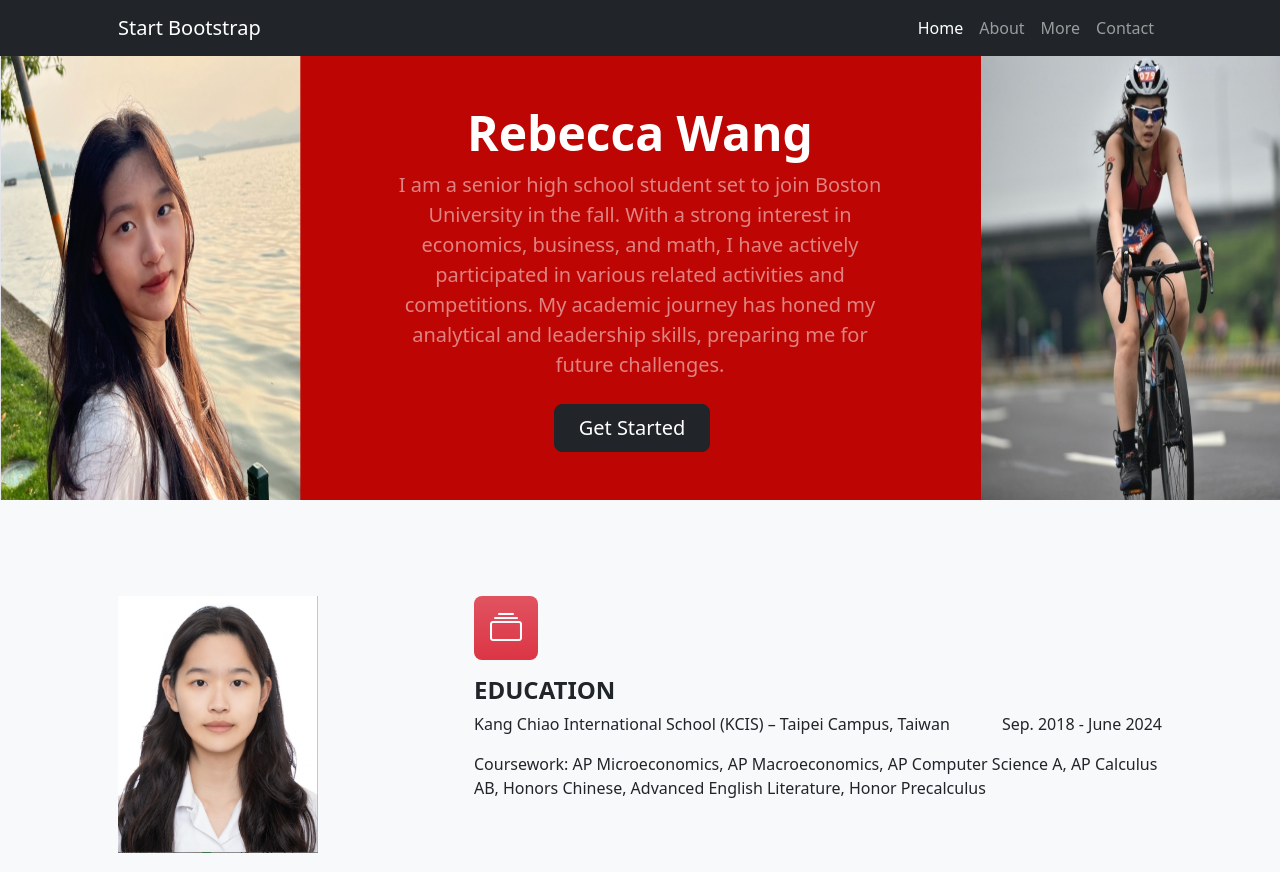
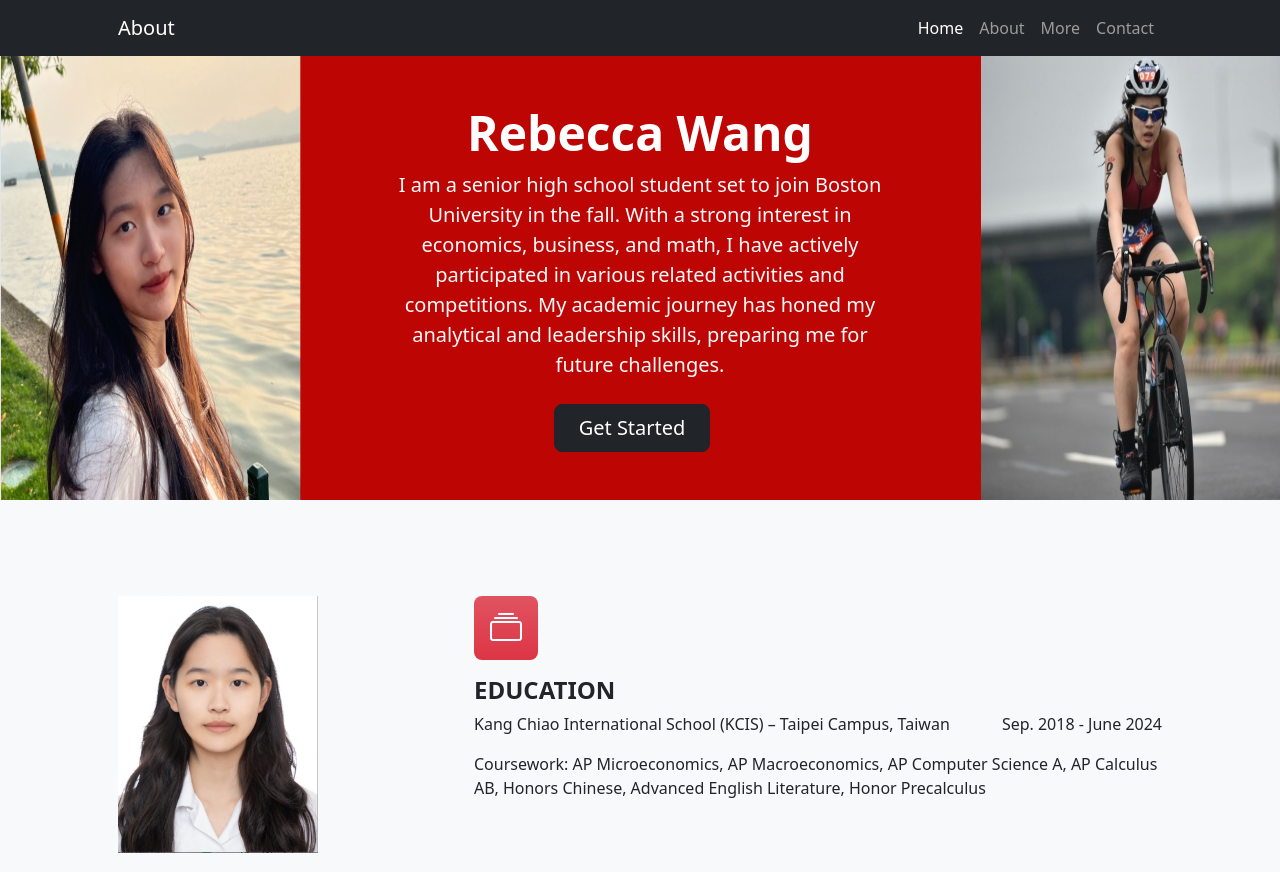
Before and after one commit to rebeccarebecc/Rebecca.github.io, a plain HTML site: page index.html in a window 1280 px wide. Shown: the top 872 px of the page. Drawn offline with nearby package versions, Linux system fonts and the light colour scheme.

Commit message:
Update index.html

```diff
--- a/index.html
+++ b/index.html
@@ -37,6 +37,10 @@
             background-color: #ced4da;
         }
 
+        .section-word {
+            background-color: #ce0000;
+        }
+
         .section-more {
             background-color: #b80505d0;
         }
@@ -70,7 +74,7 @@
         <!-- Responsive navbar-->
         <nav class="navbar navbar-expand-lg navbar-dark bg-dark">
             <div class="container px-5">
-                <a class="navbar-brand" href="#!">Start Bootstrap</a>
+                <a class="navbar-brand" href="#!">About</a>
                 <button class="navbar-toggler" type="button" data-bs-toggle="collapse" data-bs-target="#navbarSupportedContent" aria-controls="navbarSupportedContent" aria-expanded="false" aria-label="Toggle navigation"><span class="navbar-toggler-icon"></span></button>
                 <div class="collapse navbar-collapse" id="navbarSupportedContent">
                     <ul class="navbar-nav ms-auto mb-2 mb-lg-0">
@@ -90,7 +94,7 @@
                     <div class="col-lg-6">
                         <div class="text-center my-5">
                             <h1 class="display-5 fw-bolder text-white mb-2">Rebecca Wang</h1>
-                            <p class="lead text-white-50 mb-4">I am a senior high school student set to join Boston University in the fall. With a strong interest in economics, business, and math, I have actively participated in various related activities and competitions. My academic journey has honed my analytical and leadership skills, preparing me for future challenges.
+                            <p class="lead text-light mb-4" >I am a senior high school student set to join Boston University in the fall. With a strong interest in economics, business, and math, I have actively participated in various related activities and competitions. My academic journey has honed my analytical and leadership skills, preparing me for future challenges.
                             </p>
                             <div class="d-grid gap-3 d-sm-flex justify-content-sm-center">
                                 <a class="btn btn-dark btn-lg px-4 me-sm-3" href="#features">Get Started</a>
```
